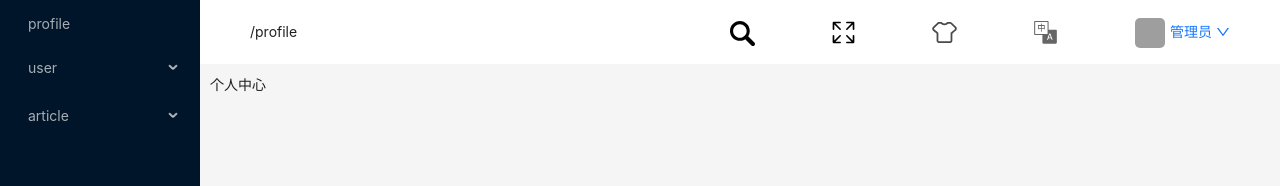
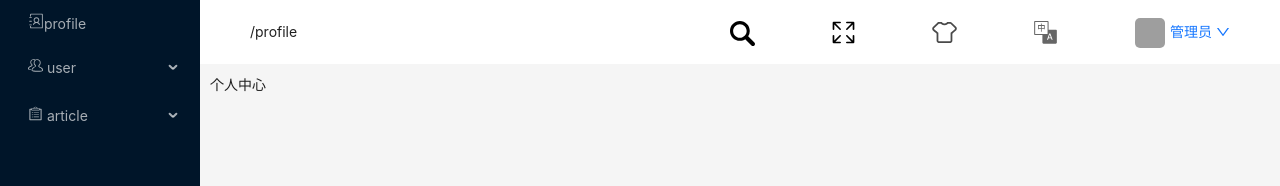
Before and after one commit to okay2333/vue3-ant-admin, a Vue app: page /profile in a window 1280 px wide. Shown: the top 186 px of the page. Built offline with nearby package versions, Linux system fonts and the light colour scheme; sample sign-in values are in the browser's storage; grey boxes are pictures that could not be loaded.

Commit message:
完成路由和侧边栏

```diff
--- a/src/layout/sider/index.vue
+++ b/src/layout/sider/index.vue
@@ -11,17 +11,30 @@ const router = useRouter()
 const routes = computed(() => {
   return generateMenus(filterRouters(router.getRoutes()))
 })
+import icon from '@/components/icon.vue'
+console.log('过滤后的路由', routes.value)
 </script>
 
 <template>
   <a-menu :open-keys="openKeys" @update:openKeys="handleOpenKeysChange" mode="inline" theme="dark">
     <template v-for="route in routes">
-      <a-sub-menu v-if="route.children.length" :key="route.path" :title="route.meta.title">
-        <a-menu-item v-for="child in route.children" :key="child.path" :title="child.meta.title">
-          <router-link :to="child.path">{{ child.meta.title }}</router-link>
+      <a-sub-menu v-if="route.children.length" :key="route.path">
+        <template #title>
+          <icon
+            :icon-name="route.meta.icon"
+            :style="{ color: '#FFFFF', fontSize: '15px' }"
+            class="item-icon"
+          />
+          {{ route.meta.title }}
+        </template>
+        <a-menu-item v-for="child in route.children" :key="child.path">
+          <icon :icon-name="child.meta.icon" :style="{ color: '#FFFFF' }" />
+          <router-link :to="child.path">{{ child.meta.icon }}</router-link>
         </a-menu-item>
       </a-sub-menu>
+      <!-- 只有一个节点 -->
       <a-menu-item v-else :key="route.path as string">
+        <icon :icon-name="route.meta.icon" :style="{ color: '#FFFFF' }" />
         <router-link :to="route.path">{{ route.meta.title }}</router-link>
       </a-menu-item>
     </template>
--- a/src/router/index.ts
+++ b/src/router/index.ts
@@ -119,7 +119,7 @@ const publicRoutes = [
         component: () => import('@/views/profile/index.vue'),
         meta: {
           title: 'profile',
-          icon: 'el-icon-user'
+          icon: 'role'
         }
       },
       {
```
